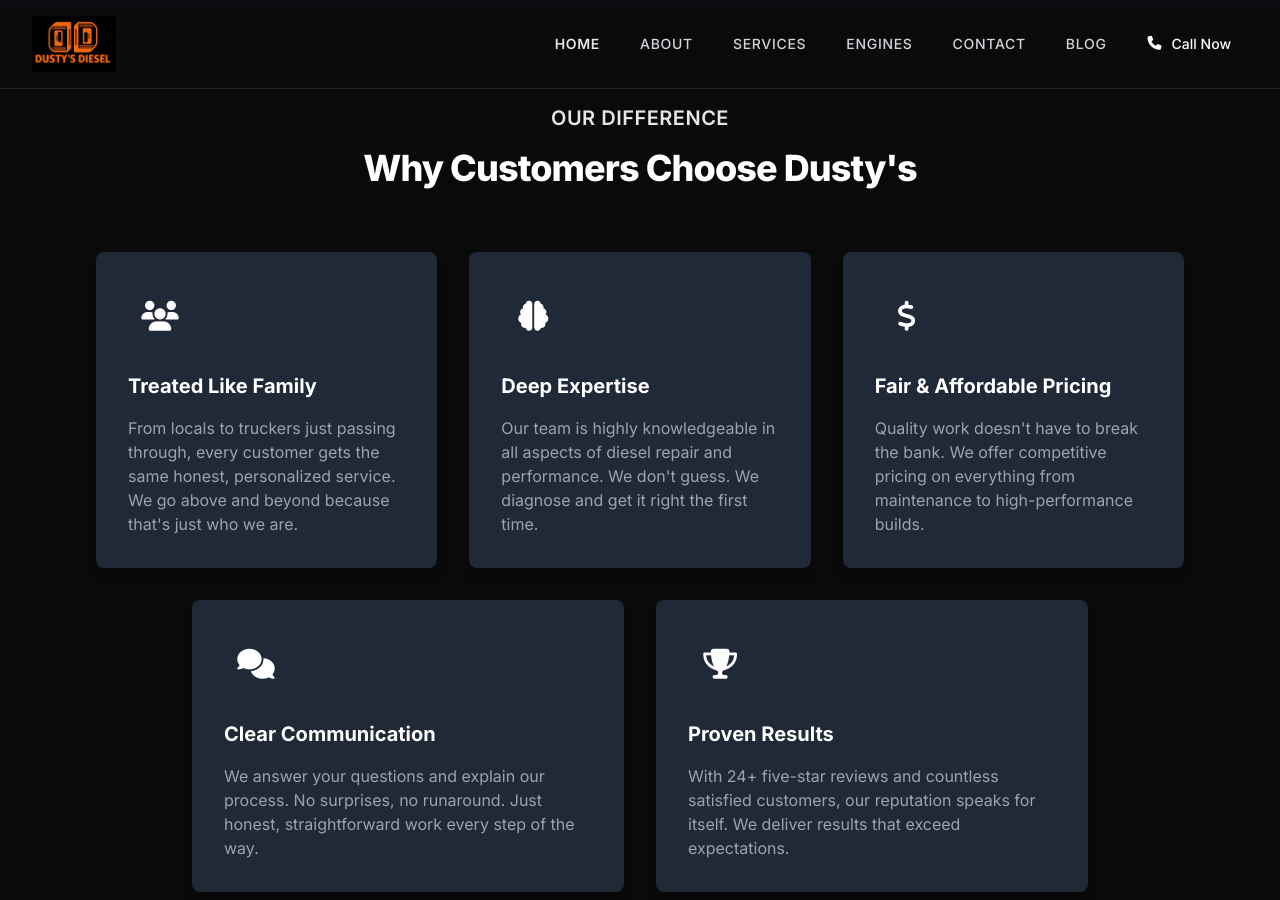
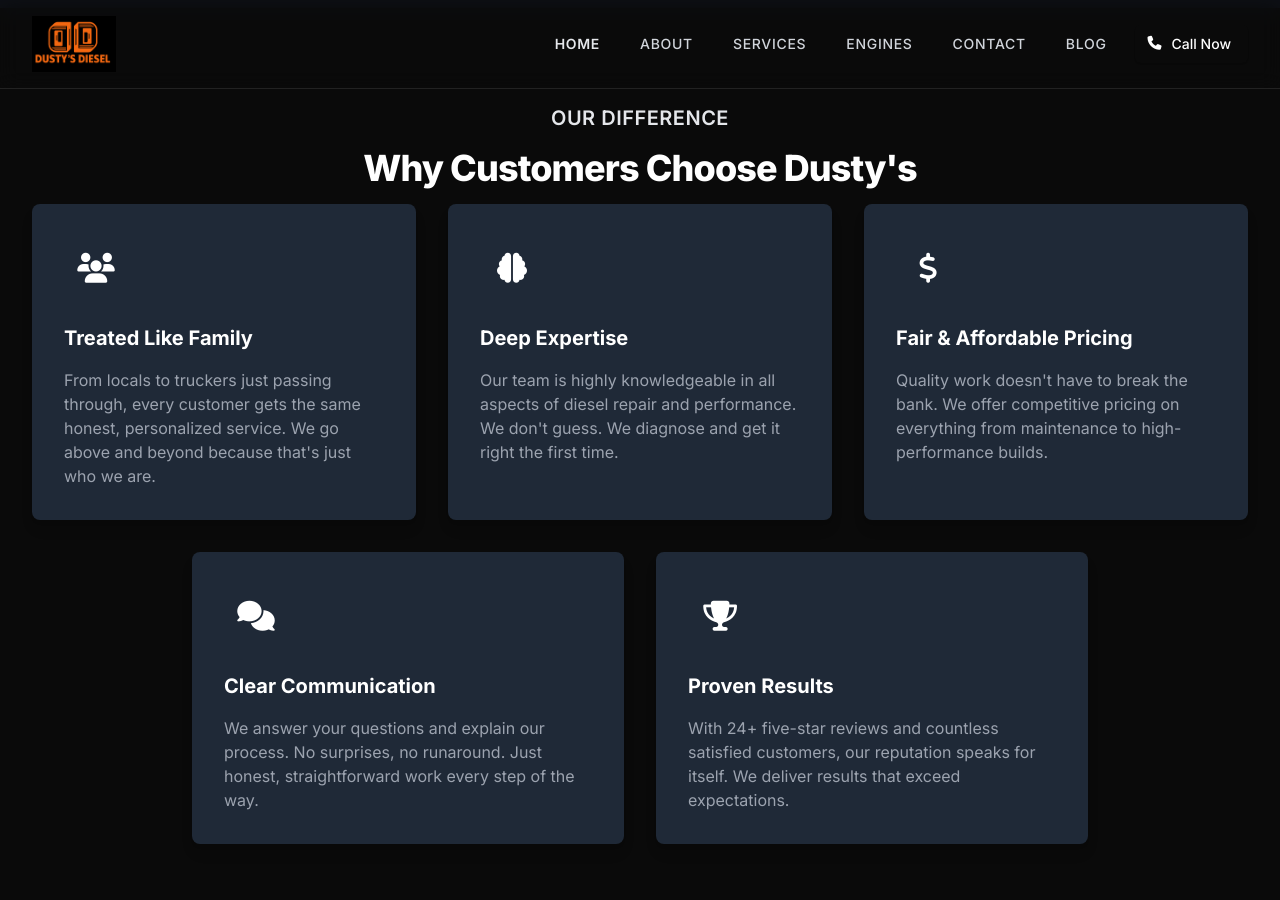
Before and after one commit to JamesBrownR/Dusty-s-Diesel, a Jekyll site: the page built from about/index.html, in a window 1280 px wide and 900 px high, scrolled down 1661 px. Built offline with Jekyll 4.4.1, drawn with Linux system fonts in a browser that asks for light colours; nearby versions of some CDN libraries.

Commit message:
Update index.html

```diff
--- a/about/index.html
+++ b/about/index.html
@@ -64,7 +64,7 @@
         </div>
 
         <!-- Top Row - 3 cards -->
-        <div class="mt-16 grid gap-8 md:grid-cols-2 lg:grid-cols-3">
+        <div class="mt-16 grid gap-8 md:grid-cols-2 lg:grid-cols-3" style="margin: 1rem 0;">
             <!-- Feature 1 -->
             <div class="card-expand bg-gray-800 p-8 rounded-lg shadow-lg">
                 <div class="flex items-center justify-center h-16 w-16 rounded-md bg-brand-red text-white">
```
